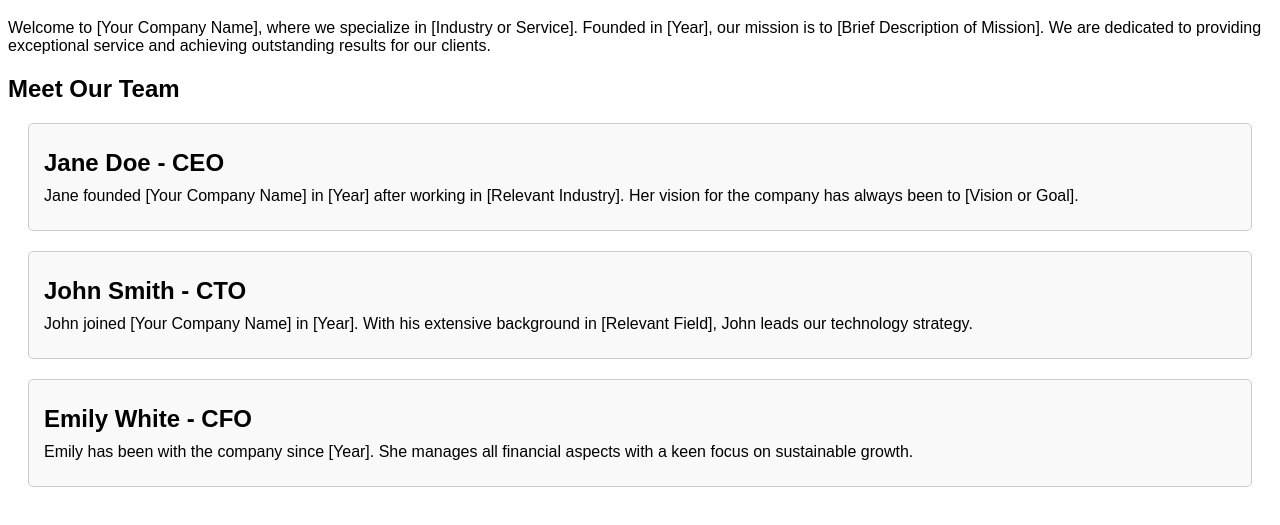
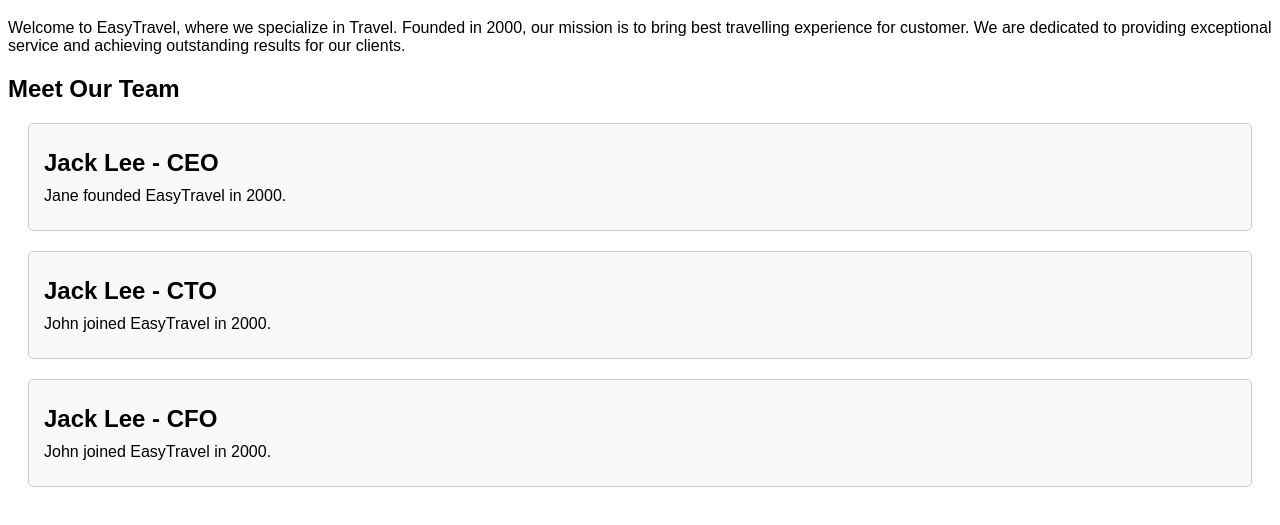
Before and after one commit to ChunHisangLee/github-final-project, a plain HTML site: page about.html in a window 1280 px wide. Shown: the part 127-652 px from the top of the page. Drawn offline with Linux system fonts and the light colour scheme.

Commit message:
2024/04/24 javascript final project

```diff
--- a/about.html
+++ b/about.html
@@ -49,25 +49,22 @@
 
 <div class="content">
     <h1>About Our Company</h1>
-    <p>Welcome to [Your Company Name], where we specialize in [Industry or Service]. Founded in [Year], our mission is
-        to [Brief Description of Mission]. We are dedicated to providing exceptional service and achieving outstanding
-        results for our clients.</p>
+    <p>Welcome to EasyTravel, where we specialize in Travel. Founded in 2000, our mission is
+        to bring best travelling experience for customer. We are dedicated to providing exceptional
+        service and achieving outstanding results for our clients.</p>
 
     <h2>Meet Our Team</h2>
     <div class="team-member">
-        <h2>Jane Doe - CEO</h2>
-        <p>Jane founded [Your Company Name] in [Year] after working in [Relevant Industry]. Her vision for the company
-            has always been to [Vision or Goal].</p>
+        <h2>Jack Lee - CEO</h2>
+        <p>Jane founded EasyTravel in 2000.</p>
     </div>
     <div class="team-member">
-        <h2>John Smith - CTO</h2>
-        <p>John joined [Your Company Name] in [Year]. With his extensive background in [Relevant Field], John leads our
-            technology strategy.</p>
+        <h2>Jack Lee - CTO</h2>
+        <p>John joined EasyTravel in 2000.</p>
     </div>
     <div class="team-member">
-        <h2>Emily White - CFO</h2>
-        <p>Emily has been with the company since [Year]. She manages all financial aspects with a keen focus on
-            sustainable growth.</p>
+        <h2>Jack Lee - CFO</h2>
+        <p>John joined EasyTravel in 2000.</p>
     </div>
 </div>
 </body>
```
